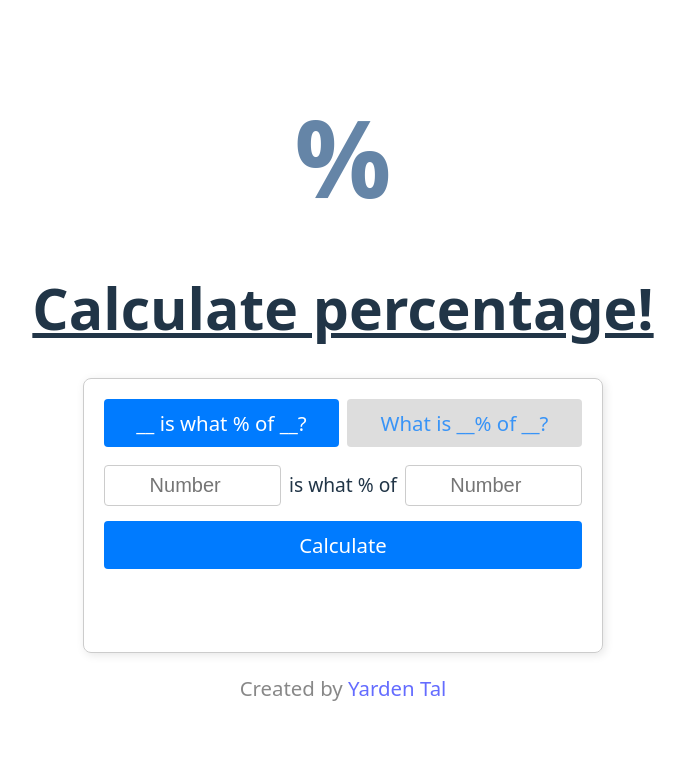
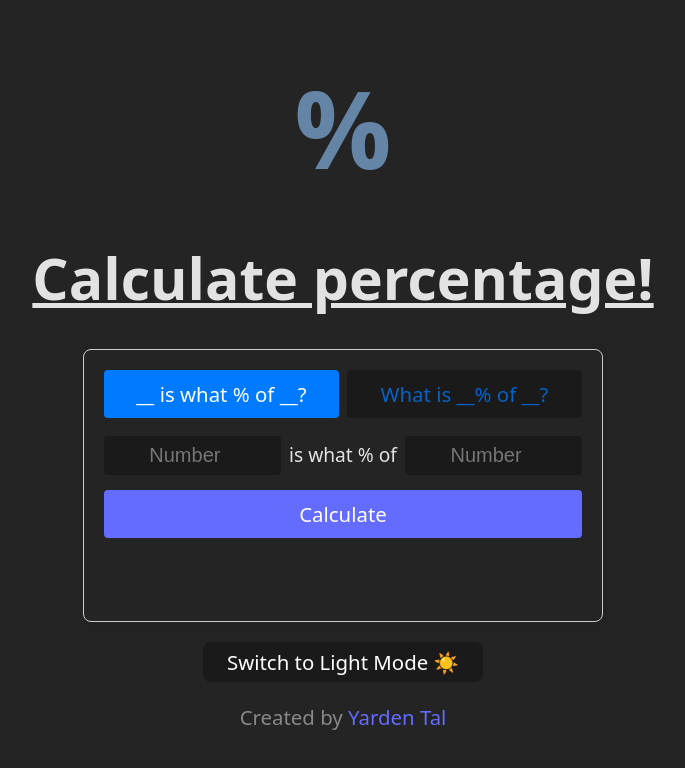
Before and after one commit to Yarden-Tal/Percentage-Calculator, a React (Vite) app: page / in a window 1280 px wide. Shown: the top 768 px of the page, without its empty margins (297-982 px from the left). Built offline with nearby package versions, Linux system fonts and the light colour scheme.

Commit message:
added consistent dark mode

```diff
--- a/src/App.tsx
+++ b/src/App.tsx
@@ -1,22 +1,31 @@
-import { useState } from 'react'
+import { useEffect, useState } from 'react'
 import { modes } from './models';
 import { calculate, handleKeyDown } from './utils';
 
 const App = () => {
-
   const [mode, setMode] = useState<string>(modes.WHAT_PERCENT);
   const [num1, setNum1] = useState<string>("");
   const [num2, setNum2] = useState<string>("");
   const [result, setResult] = useState<number | null>(null);
+  const [theme, setTheme] = useState<string>(() => localStorage.getItem("theme") || "dark");
+
+  useEffect(() => {
+    document.body.classList.remove("light", "dark");
+    document.body.classList.add(theme);
+    localStorage.setItem("theme", theme);
+  }, [theme]);
+
+  const toggleTheme = () => {
+    setTheme(prev => (prev === "dark" ? "light" : "dark"));
+  };
 
   const handleCalculate = (): void => {
     if (!num1 || !num2) return alert("Please provide 2 numbers.")
-    else setResult(calculate(mode, num1, num2))
+    setResult(calculate(mode, num1, num2));
   };
 
   const changeMode = (mode: string): void => {
-    if (mode === modes.PERCENT_OF) setMode(modes.WHAT_PERCENT)
-    else setMode(modes.PERCENT_OF)
+    setMode(mode === modes.PERCENT_OF ? modes.WHAT_PERCENT : modes.PERCENT_OF);
     setResult(null);
     setNum1("");
     setNum2("");
@@ -28,9 +37,10 @@ const App = () => {
         <span className="percent-sign">%</span>
       </div>
       <h1>Calculate percentage!</h1>
-      <div className="calculator-container">
+      <div className="calculator-container" style={{border: `${theme === "light" ? "1px solid #282828" : "1px solid #ccc"}`}}>
         <div className="button-group">
           <button
+          style={{border: `${theme === "light" ? "1px solid #282828" : "none"}`}}
             className={mode === modes.WHAT_PERCENT ? "active" : ""}
             onClick={() => changeMode(modes.PERCENT_OF)}
           >
@@ -38,6 +48,7 @@ const App = () => {
           </button>
           <div className='sized-box'></div>
           <button
+          style={{border: `${theme === "light" ? "1px solid #282828" : "none"}`}}
             className={mode === modes.PERCENT_OF ? "active" : ""}
             onClick={() => changeMode(modes.WHAT_PERCENT)}
           >
@@ -47,6 +58,7 @@ const App = () => {
 
         <div className="input-group">
           <input
+          style={{border: `${theme === "light" ? "1px solid #282828" : "none"}`}}
             inputMode='decimal'
             type="number"
             placeholder={mode === modes.PERCENT_OF ? "%" : "Number"}
@@ -56,6 +68,7 @@ const App = () => {
           />
           <span className='mid-span'>{mode === modes.PERCENT_OF ? "of" : "is what % of"}</span>
           <input
+          style={{border: `${theme === "light" ? "1px solid #282828" : "none"}`}}
             inputMode='decimal'
             type="number"
             placeholder="Number"
@@ -65,18 +78,23 @@ const App = () => {
           />
         </div>
 
-      <button onClick={handleCalculate} className="calculate-button">Calculate</button>
+        <button onClick={handleCalculate} className="calculate-button" style={{border: `${theme === "light" ? "1px solid #282828" : "none"}`}}>Calculate</button>
 
-
-        <div className="result" style={{opacity: result ?? "0", pointerEvents: result === null ? "none" : "all"}}>
+        <div className="result" style={{ opacity: result ?? "0", pointerEvents: result === null ? "none" : "all" }}>
+          <span>
             {(result !== null) ? result.toFixed(2) : "None"} {((result !== null) && mode === modes.WHAT_PERCENT) && <span> %</span>}
+          </span>
         </div>
       </div>
+      <button className={`theme-toggle-button ${theme}`}
+              onClick={toggleTheme}>
+        Switch to {theme === "dark" ? "Light" : "Dark"} Mode <span>{theme === "dark" ? "☀️" : "🌙"}</span>
+      </button>
       <p className="footnote">
         Created by <a target="_blank" href="https://github.com/Yarden-Tal">Yarden Tal</a>
       </p>
     </>
-  )
-}
+  );
+};
 
-export default App
+export default App;
--- a/src/index.css
+++ b/src/index.css
@@ -43,6 +43,35 @@ body {
   box-sizing: border-box;
 }
 
+body.light {
+  color: #213547;
+  background-color: #ffffff;
+}
+
+body.dark {
+  color: rgba(255, 255, 255, 0.87);
+  background-color: #242424;
+}
+
+body.light button {
+  background-color: #f9f9f9;
+  color: #213547;
+}
+
+body.dark input {
+  background-color: #1a1a1a;
+}
+
+body.light input {
+  background-color: #f9f9f9;
+  color: #213547;
+}
+
+body.dark button {
+  background-color: #1a1a1a;
+}
+
+
 .percent-sign {
   font-size: 6.75rem;
   font-weight: 700;
@@ -79,7 +108,6 @@ button:focus-visible {
   max-width: 478px;
   margin: 20px auto;
   padding: 20px;
-  border: 1px solid #ccc;
   border-radius: 8px;
   box-shadow: 2px 2px 10px rgba(0, 0, 0, 0.1);
   text-align: center;
@@ -119,7 +147,7 @@ input::placeholder {
   padding: 10px;
   border: none;
   border-radius: 4px;
-  background-color: #007bff;
+  background-color: #646cff !important;
   color: white;
   cursor: pointer;
 }
@@ -153,6 +181,53 @@ input::placeholder {
 .button-group :not(.active) {
   color: #007bffbf;
 }
+
+.theme-toggle-button {
+  position: relative;
+  border: none;
+  padding: 0.3em 1.2em;
+  font-size: 1em;
+  font-weight: 500;
+  font-family: inherit;
+  cursor: pointer;
+  border-radius: 8px;
+  transition: all 0.3s ease;
+  overflow: hidden;
+  z-index: 1;
+}
+
+.theme-toggle-button.light {
+  border: 1px solid #282828;
+  background-color: #f9f9f9;
+  color: #213547;
+}
+
+.theme-toggle-button.dark {
+  background-color: #1a1a1a;
+  color: #fff;
+}
+
+/* Cool hover effect */
+.theme-toggle-button::before {
+  content: "";
+  position: absolute;
+  top: 0;
+  left: -100%;
+  width: 100%;
+  height: 100%;
+  background: linear-gradient(120deg, #535bf2, #646cff);
+  transition: all 0.4s ease;
+  z-index: -1;
+}
+
+.theme-toggle-button:hover::before {
+  left: 0;
+}
+
+.theme-toggle-button:hover {
+  color: white;
+}
+
 
 .footnote {
   color: #888;
```
Lines whose indentation alone changed are shown as unchanged.
